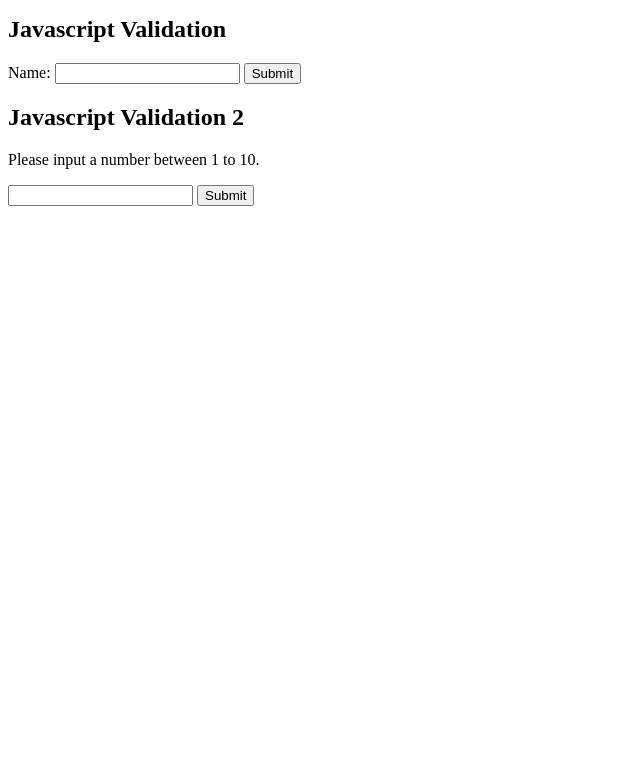
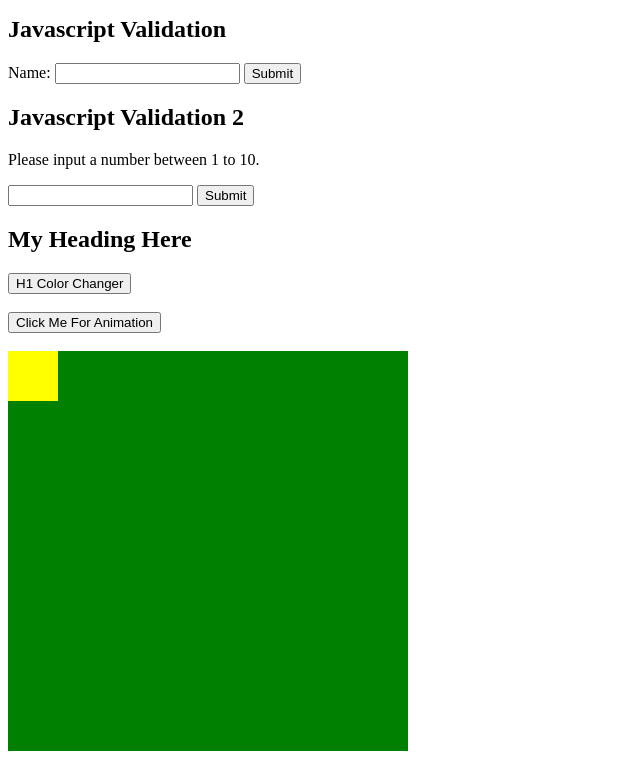
Before and after one commit to Muhammed-Moinuddin/JS-HTML-DOM, a plain HTML site: page index.html in a window 1280 px wide. Shown: the part 1477-2236 px from the top of the page, without its empty margins (0-640 px from the left). Before the commit the page ends 1699 px from the top, so only its background shows below. Drawn offline with Linux system fonts and the light colour scheme.

Commit message:
Fourth Commit

```diff
--- a/index.html
+++ b/index.html
@@ -45,5 +45,13 @@
     <input type="text" id="numb">
     <button type="button" onclick="myfunction()">Submit</button>
     <p id="number-text"></p>
+    <h2 id="changeH1">My Heading Here</h2>
+    <button onclick="changeHeading()">H1 Color Changer</button>
+    <br> <br>
+    <button onclick="myMove()">Click Me For Animation</button>
+    <br> <br>
+    <div id="container">
+        <div id="animate"></div>
+    </div>
 </body>
 </html>
--- a/main.js
+++ b/main.js
@@ -33,3 +33,27 @@ function myfunction(){
         document.getElementById("number-text").innerHTML = "Number is Valid";
     }
 }
+function changeHeading() {
+    document.getElementById("changeH1").style.color = "blue";
+}
+//Function for animation
+function myMove(){
+    let id = null;
+    const elem = document.getElementById("animate");
+    let pos = 0;
+    clearInterval(id);
+    //The clearInterval() method clears a timer set with the setInterval() method.
+    id = setInterval(frame, 5);
+    /*The setInterval() method calls a function at specified intervals (in milliseconds).
+    The setInterval() method continues calling the function until clearInterval() is called, or the window is closed.
+    1 second = 1000 milliseconds. */
+    function frame(){
+        if (pos == 350) {
+            clearInterval(id);
+        } else {
+            pos++;
+            elem.style.top = pos + "px";
+            elem.style.left = pos + "px";
+        }
+    }
+}
--- a/style.css
+++ b/style.css
@@ -9,3 +9,15 @@
     height: fit-content;
     background-color: rgb(147, 147, 255);
 }
+#container{
+    width: 400px;
+    height: 400px;
+    position: relative;
+    background: green;
+}
+#animate{
+    width: 50px;
+    height: 50px;
+    position: absolute;
+    background: yellow;
+}
```
